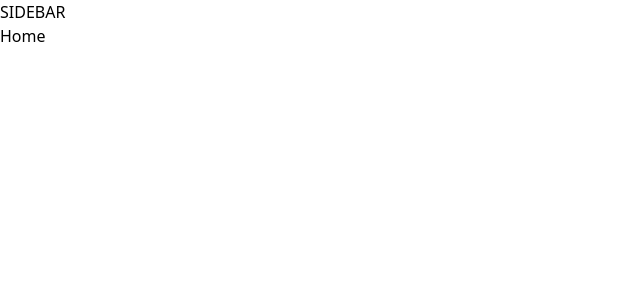
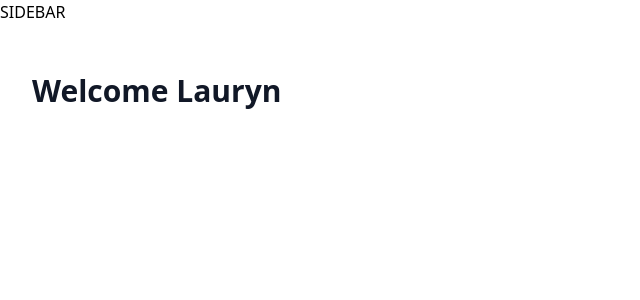
Before and after one commit to LaurynSch/banking-system, a Next.js app: page / in a window 1280 px wide. Shown: the top 300 px of the page, without its empty margins (0-640 px from the left). Built offline with nearby package versions, Linux system fonts and the light colour scheme.

Commit message:
add new README and update header components (gradient pending)

```diff
--- a/app/(root)/page.tsx
+++ b/app/(root)/page.tsx
@@ -1,7 +1,23 @@
+import HeaderBox from "@/components/HeaderBox";
 import React from "react";
 
 const Home = () => {
-  return <div>Home</div>;
+  const loggedIn = { firstName: "Lauryn" };
+
+  return (
+    <section className="home">
+      <div className="home-content">
+        <header className="home-header">
+          <HeaderBox
+            type="greeting"
+            title="Welcome"
+            user={loggedIn?.firstName || "Guest"}
+            subtext="Access and manage your account and transactions effciently."
+          />
+        </header>
+      </div>
+    </section>
+  );
 };
 
 export default Home;
--- a/app/globals.css
+++ b/app/globals.css
@@ -188,12 +188,12 @@
 
   /* My Banks */
   .my-banks {
-    @apply flex h-screen max-h-screen w-full flex-col gap-8 bg-gray-25 p-8 xl:py-12;
+    @apply flex h-screen max-h-screen w-full flex-col gap-8 bg-gray-50 p-8 xl:py-12;
   }
 
   /* My Banks */
   .transactions {
-    @apply flex max-h-screen w-full flex-col gap-8 overflow-y-scroll bg-gray-25 p-8 xl:py-12;
+    @apply flex max-h-screen w-full flex-col gap-8 overflow-y-scroll bg-gray-50 p-8 xl:py-12;
   }
 
   .transactions-header {
--- /dev/null
+++ b/components/HeaderBox.tsx
@@ -0,0 +1,21 @@
+//import React from "react";
+//import { title, user, subtext } from "HeaderBoxProps";
+const HeaderBox = ({
+  type = "title",
+  title,
+  subtext,
+  user,
+}: HeaderBoxProps) => {
+  return (
+    <div className="header-box">
+      <h1 className="header-box-title">
+        {title}
+        {type === "greeting" && (
+          <span className="text-bankGradient">&nbsp;{user}</span>
+        )}
+      </h1>
+    </div>
+  );
+};
+
+export default HeaderBox;
--- a/tailwind.config.cjs
+++ b/tailwind.config.cjs
@@ -1,6 +1,10 @@
 /** @type {import('tailwindcss').Config} */
 module.exports = {
-  content: [],
+  content: [
+    "./app/**/*.{js,ts,jsx,tsx}", //app directory
+    "./pages/**/*.{js,ts,jsx,tsx}", //pages directory
+    "./components/**/*.{js,ts,jsx,tsx}", //all components
+  ],
   theme: {
     extend: {},
   },
--- a/tailwind.config.ts
+++ b/tailwind.config.ts
@@ -60,7 +60,7 @@ const config = {
           2: "#344054",
         },
         gray: {
-          25: "#FCFCFD",
+          50: "#FCFCFD",
           200: "#EAECF0",
           300: "#D0D5DD",
           500: "#667085",
```
Also changed, not shown: 1 other file (tests, documents, lock files or other folders).
